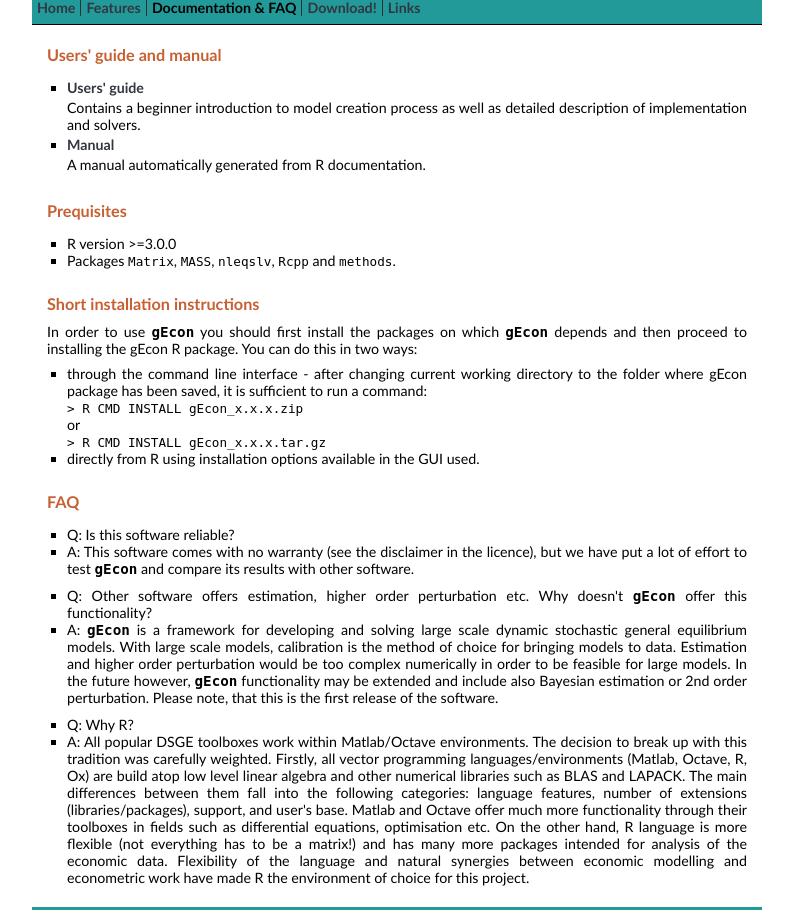
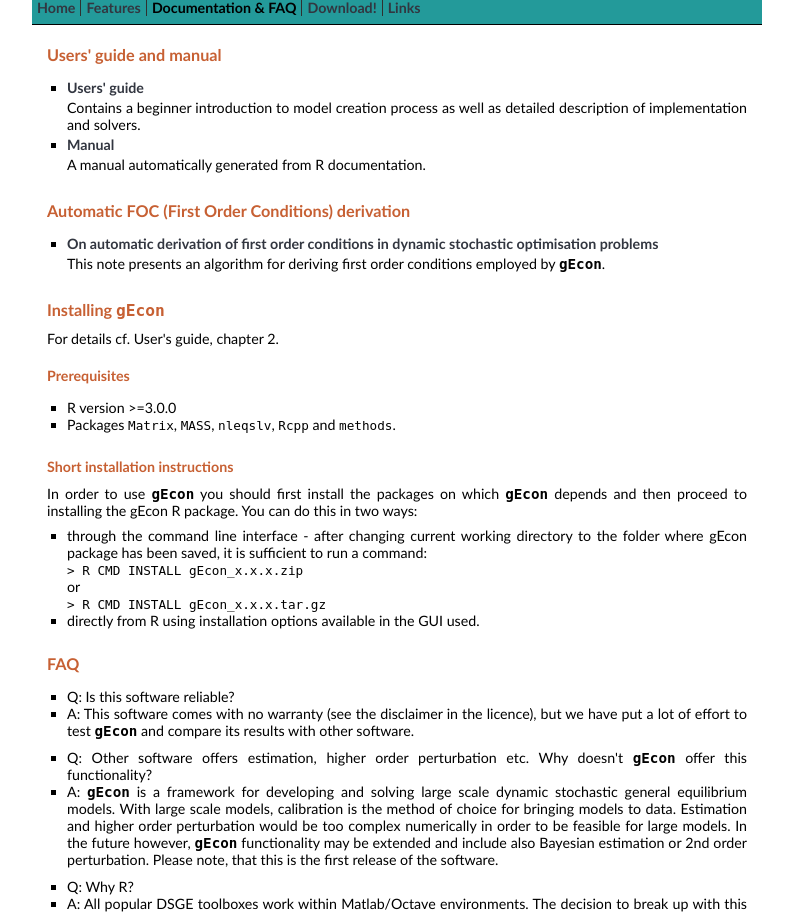
Before and after one commit to lnsongxf/gecon, a PHP site: page /doc.html in a window 1280 px wide. Shown: the part 156-1069 px from the top of the page, without its empty margins (243-1036 px from the left). Run offline with PHP 8.4, Linux system fonts and the light colour scheme; some libraries are stand-ins or nearby versions.

Commit message:
git-svn-id: svn://svn.r-forge.r-project.org/svnroot/gecon@8 edb9625f-4e0d-4859-8d74-9fd3b1da38cb

```diff
--- a/www/doc.html
+++ b/www/doc.html
@@ -33,13 +33,27 @@ language and solution framework </title>
 <h2>Users' guide and manual</h2>
 
 <ul>
-<li> <a href="files/gEcon-users-guide.pdf"> <b> Users' guide </b> </a> <br>
-<p> Contains a beginner introduction to model creation process as well as detailed description of&nbsp;implementation and solvers. </p>
-<li> <a href="files/gEcon-manual.pdf"> <b> Manual </b> </a>
-<p> A manual automatically generated from R&nbsp;documentation. </p>
+<li> <a href="files/gEcon-users-guide.pdf"><b>Users' guide</b></a><br>
+<p>Contains a beginner introduction to model creation process as well as detailed description of&nbsp;implementation and solvers.</p>
+<li> <a href="files/gEcon-manual.pdf"><b>Manual</b></a>
+<p>A manual automatically generated from R&nbsp;documentation.</p>
 </ul>
 
-<h2>Prequisites</h2>
+<h2>Automatic FOC (First Order Conditions) derivation</h2>
+
+<ul>
+<li> <a href="http://ideas.repec.org/p/pra/mprapa/55612.html"><b> On automatic derivation of first order conditions in dynamic stochastic optimisation problems</b></a><br>
+<p> This note presents an algorithm for deriving first order conditions employed by <span class="fixedI">gEcon</span>.</p>
+</ul>
+
+
+<h2>Installing <span class="fixedI">gEcon</span></h2>
+
+<p>
+For details cf. User's guide, chapter 2.
+</p>
+
+<h3>Prerequisites</h3>
 <p>
 <ul>
 <li> R version >=3.0.0
@@ -48,7 +62,7 @@ language and solution framework </title>
 </ul>
 </p>
 
-<h2>Short installation instructions</h2>
+<h3>Short installation instructions</h3>
 
 <p>
 In order to use <span class="fixedI">gEcon</span> you should first install the packages
--- a/www/style.css
+++ b/www/style.css
@@ -129,6 +129,16 @@ a:hover {
 }
 
 
+#main h3 {
+/*     color: #165747; */
+/*     color: #155D5D; */
+    color: #C76033;
+    font-size: 1em;
+    margin-bottom: 10px;
+    margin-top: 20px;
+}
+
+
 #main ul {
     padding: 5px 0 5px 20px;
     margin:0;
```
